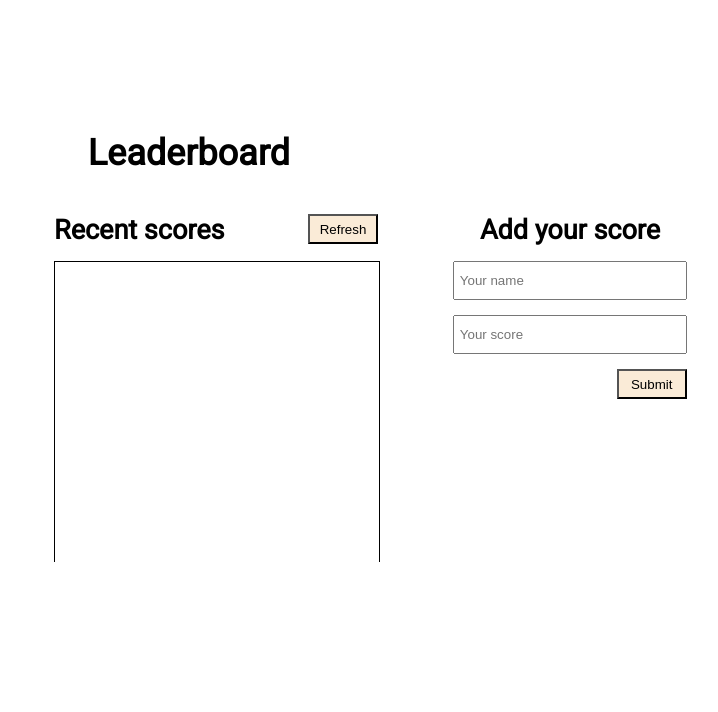
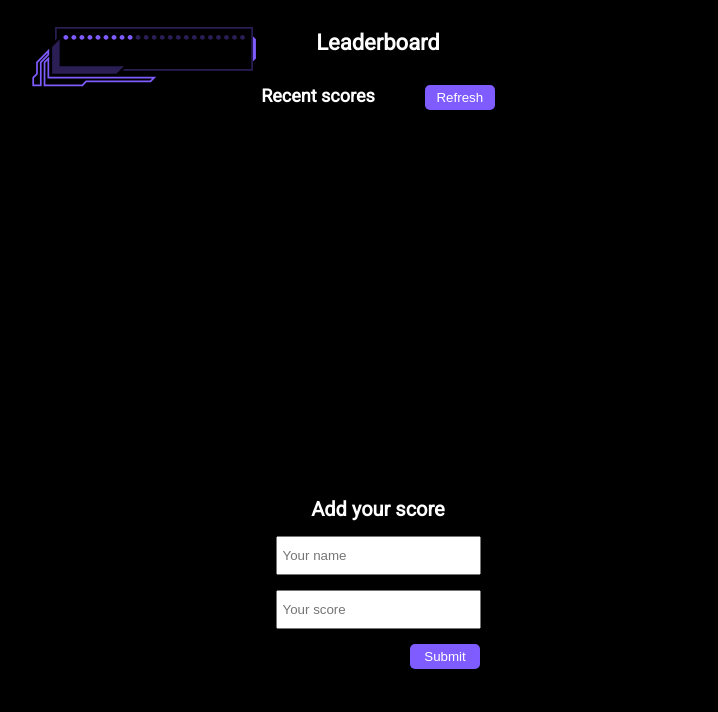
Before and after one commit to mmsesay/leaderboard, a website built with webpack: page src/index.html in a window 1280 px wide. Shown: the whole page, without its empty margins (262-980 px from the left). Built offline with nearby package versions, Linux system fonts and the light colour scheme; no server answers.

Commit message:
add title bar svg

```diff
--- a/package.json
+++ b/package.json
@@ -22,7 +22,10 @@
     "@babel/plugin-transform-modules-commonjs": "^7.15.4",
     "babel-eslint": "^10.1.0",
     "babel-register": "^6.26.0",
+    "copy-webpack-plugin": "^9.0.1",
     "css-loader": "^6.3.0",
+    "file-loader": "^6.2.0",
+    "html-loader": "^2.1.2",
     "html-webpack-plugin": "^5.3.2",
     "jest": "^27.2.3",
     "style-loader": "^3.2.1",
--- a/src/index.html
+++ b/src/index.html
@@ -11,32 +11,37 @@
 </head>
 <body>
   <main>
-    <div class="container">
-      <h1 class="title">Leaderboard</h1>
-      <div class="sub-container flex items-center justify-center">
-        <div class="scores-panel w-500 h-500">
+    <div class="container flex flex-col items-center justify-center">
+      <h1 class="title text-center text-lg text-white">Leaderboard</h1>
+      <div class="sub-container flex flex-col items-center justify-center">
+        <div class="scores-panel">
           <div class="scores-panel-top flex space-between">
-            <h2>Recent scores</h2>
-            <button class="button refresh-button cursor-pointer">Refresh</button>
+            <h2 class="text-md text-white">Recent scores</h2>
+            <button class="button refresh-button cursor-pointer text-white">Refresh</button>
           </div>
           <div class="scores-panel-bottom">
             <div class="w-full mt-15 score-board"></div>
           </div>
         </div>
-        <div class="form-panel w-500 h-500">
-          <h2 class="text-center">Add your score</h2>
-          <p class="text-center message-box error-message"></p>
+        <div class="form-panel">
+          <h2 class="text-center text-lg text-white">Add your score</h2>
+          <p class="text-center message-box"></p>
           <form class="flex items-center flex-col" method="POST">
             <input type="text" name="name" placeholder="Your name" class="mt-15 p-5 name-field">
             <input type="text" name="score" placeholder="Your score" class="mt-15 p-5 score-field">
             <div class="button-container w-full mt-15 flex justify-end">
-              <button class="button submit-button cursor-pointer">Submit</button>
+              <button class="button submit-button cursor-pointer text-white">Submit</button>
             </div>
           </form>
         </div>
       </div>
+
+      <div class="shapes">
+        <img src="./assets/title-bar.svg" class="title-bar-shape" alt="title bar shape">
+        <!-- <img src="../assets/title-bar.svg" alt="title bar shape">
+        <img src="../assets/title-bar.svg" alt="title bar shape"> -->
+      </div>
     </div>
   </main>
-  <script src="../dist/bundle.js"></script>
 </body>
 </html>
--- a/src/styles/style.css
+++ b/src/styles/style.css
@@ -4,10 +4,10 @@
 }
 
 body {
-  background-color: #fff;
+  background-color: #000;
   font-family: 'Roboto', sans-serif;
   font-size: 18px;
-  overflow: hidden;
+  /* overflow: hidden; */
 }
 
 main {
@@ -37,6 +37,10 @@ main {
 
 .bg-white {
   background-color: #fff;
+}
+
+.text-white {
+  color: #fff;
 }
 
 .cursor-pointer {
@@ -75,6 +79,10 @@ main {
   font-size: 18px;
 }
 
+.text-lg {
+  font-size: 20px;
+}
+
 .text-center {
   text-align: center;
 }
@@ -109,14 +117,15 @@ main {
 }
 
 .title {
-  margin-left: 9%;
+  /* margin-left: 11%; */
+  font-size: 22px;
 }
 
 .container {
-  margin: 8% 20%;
+  /* margin: 8% 20%; */
   padding: 30px;
-  height: 50%;
-  overflow: hidden;
+  /* height: 50%; */
+  overflow-y: scroll;
 }
 
 .scores-panel {
@@ -124,7 +133,7 @@ main {
 }
 
 .scores-panel-top {
-  margin-bottom: 8px;
+  margin-bottom: 3px;
 }
 
 .form-panel {
@@ -132,7 +141,7 @@ main {
 }
 
 form {
-  padding: 0 16%;
+  /* padding: 0 16%; */
 }
 
 input {
@@ -143,7 +152,7 @@ input {
 
 .score-board {
   border: 1px solid black;
-  height: 400px;
+  height: 300px;
   overflow-y: scroll;
 }
 
@@ -157,10 +166,12 @@ input {
 }
 
 .button {
-  height: 30px;
+  height: 25px;
   width: 70px;
   margin-left: 50px;
-  background-color: antiquewhite;
+  background-color: #7f5cff;
+  border: none;
+  border-radius: 5px;
 }
 
 .message-box {
@@ -181,3 +192,17 @@ input {
   color: rgb(156, 49, 30);
   border: 1px solid rgb(156, 49, 30);
 }
+
+/* shapes */
+.shapes {
+  /* position: relative; */
+  background: red;
+  height: 50%;
+}
+
+.title-bar-shape {
+  position: absolute;
+  height: 8.4%;
+  top: 2.8%;
+  left: 23%;
+}
--- a/webpack.config.js
+++ b/webpack.config.js
@@ -1,5 +1,6 @@
 const path = require('path');
 const HtmlWebpackPlugin = require('html-webpack-plugin');
+// const CopyPlugin = require('copy-webpack-plugin');
 
 module.exports = {
   entry: './src/js/index.js',
@@ -17,6 +18,8 @@ module.exports = {
   output: {
     filename: 'bundel.js',
     path: path.resolve(__dirname, 'dist'),
+    publicPath: '/dist',
+    assetModuleFilename: '[name][ext]',
     clean: true,
   },
   module: {
@@ -25,6 +28,29 @@ module.exports = {
         test: /\.css$/i,
         use: ['style-loader', 'css-loader'],
       },
+      {
+        test: /\.html$/i,
+        loader: 'html-loader',
+      },
+      {
+        test: /\.(png|svg|jpg|jpeg|gif)$/i,
+        loader: 'file-loader',
+        options: {
+          name: '[name].[ext]',
+          outputPath: 'assets/',
+          publicPath: 'assets/',
+          emitFile: true,
+          // esModule: false,
+        },
+      },
     ],
   },
 };
+
+// {
+//   loader: 'file-loader',
+//   options: {
+//     name: '[name].[ext]',
+//     outputPath: 'dist/assets/',
+//   },
+// },
```
Also changed, not shown: README.md, dist/assets/title-bar.svg (added), dist/bundel.js, dist/index.html, dist/title-bar.svg (added), src/assets/form-panel.svg (added), src/assets/leaderboard-v1.gif (renamed from assets/leaderboard-v1.gif), src/assets/leaderboard-v1.png (renamed from assets/leaderboard-v1.png), src/assets/scoreboard.svg (added), src/assets/spinner.svg (added), src/assets/title-bar-no-striped.svg (added), src/assets/title-bar-striped.svg (added), src/assets/title-bar.svg (added), 1 other file.
